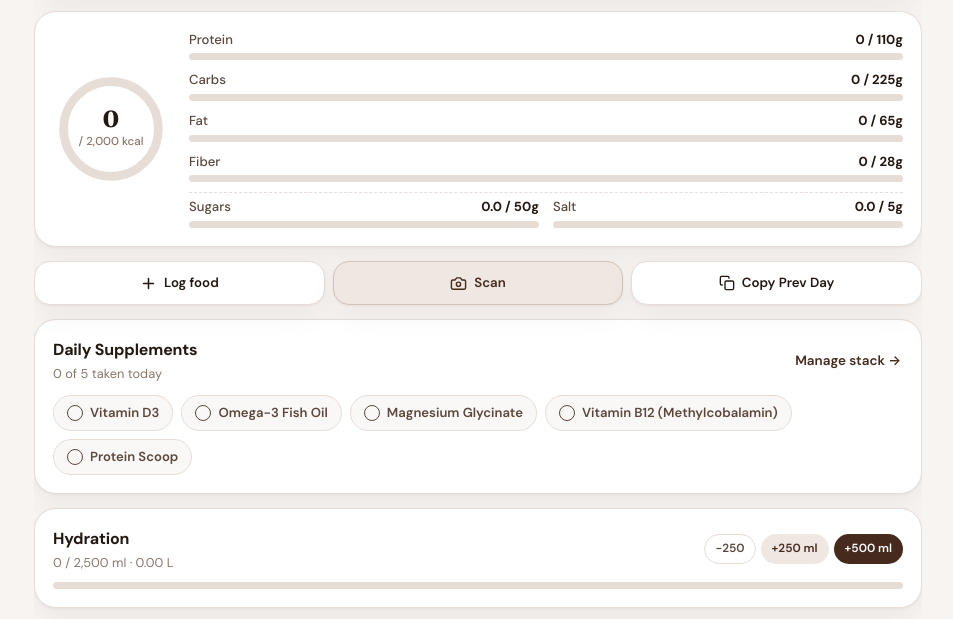
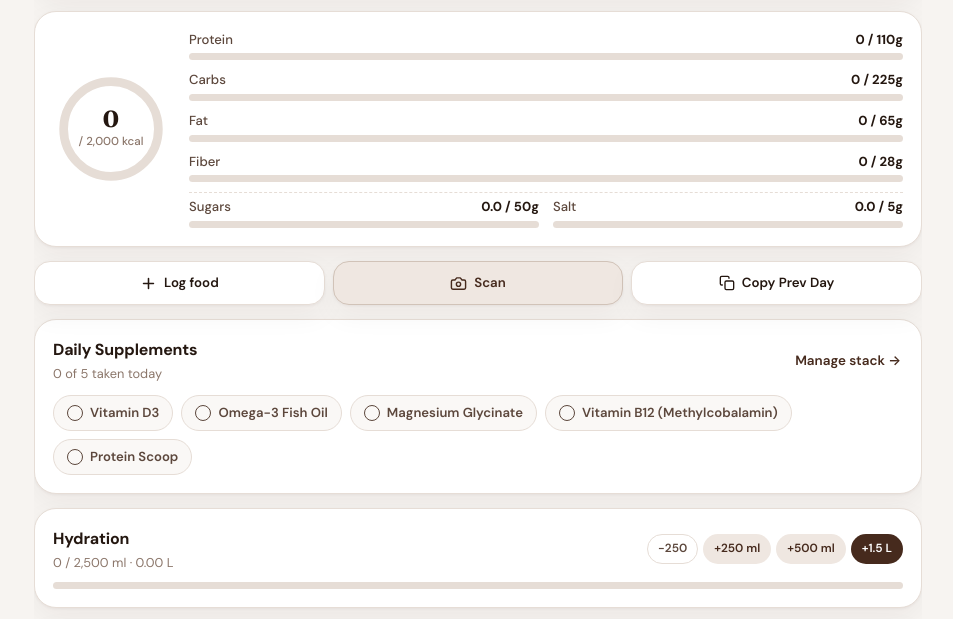
Before and after one commit to lex4040/EuLog, a plain HTML site: page index.html in a window 1280 px wide. Shown: the part 138-757 px from the top of the page, without its empty margins (162-1115 px from the left). Drawn offline with Linux system fonts and the light colour scheme.

Commit message:
Add +1.5 L quick hydration button on Today dashboard

```diff
--- a/index.html
+++ b/index.html
@@ -205,7 +205,8 @@
             <div class="water-actions">
               <button type="button" class="btn btn-ghost btn-xs" data-water-delta="-250" aria-label="Remove 250 ml">&minus;250</button>
               <button type="button" class="btn btn-soft btn-xs" data-water-delta="250">+250 ml</button>
-              <button type="button" class="btn btn-primary btn-xs" data-water-delta="500">+500 ml</button>
+              <button type="button" class="btn btn-soft btn-xs" data-water-delta="500">+500 ml</button>
+              <button type="button" class="btn btn-primary btn-xs" data-water-delta="1500" aria-label="Add 1.5 liters">+1.5 L</button>
             </div>
           </div>
           <div class="bar-track"><div id="today-water-bar" class="bar-fill fill-water"></div></div>
--- a/styles.css
+++ b/styles.css
@@ -666,8 +666,9 @@ button {
 .water-actions {
   display: inline-flex;
   align-items: center;
+  flex-wrap: wrap;
   gap: 5px;
-  flex-shrink: 0;
+  max-width: 100%;
 }
 
 .fill-water {
--- a/sw.js
+++ b/sw.js
@@ -7,7 +7,7 @@
      use or Preload.
    ========================================================================== */
 
-const APP_CACHE = 'eulog-offline-v17';
+const APP_CACHE = 'eulog-offline-v18';
 const AI_CACHE = 'eulog-ai-cache-v1';
 
 const APP_ASSETS = [
```
